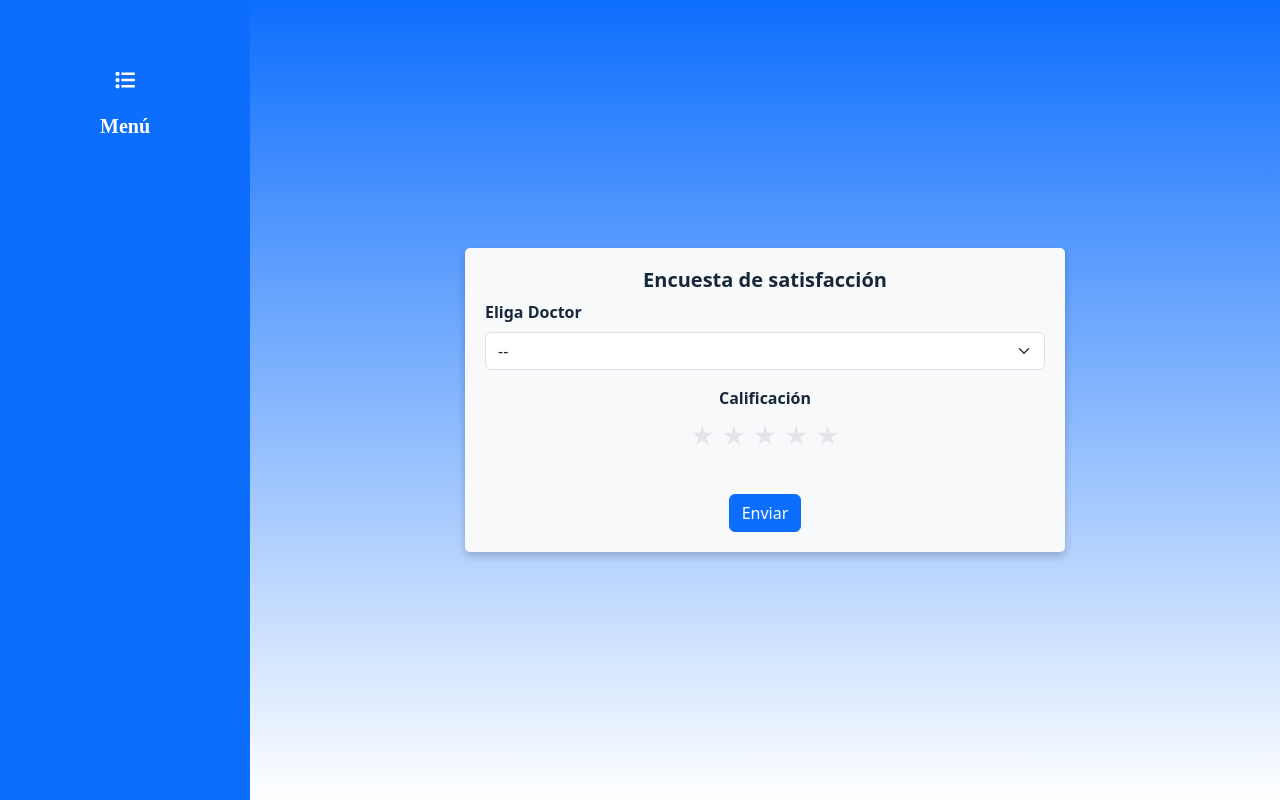
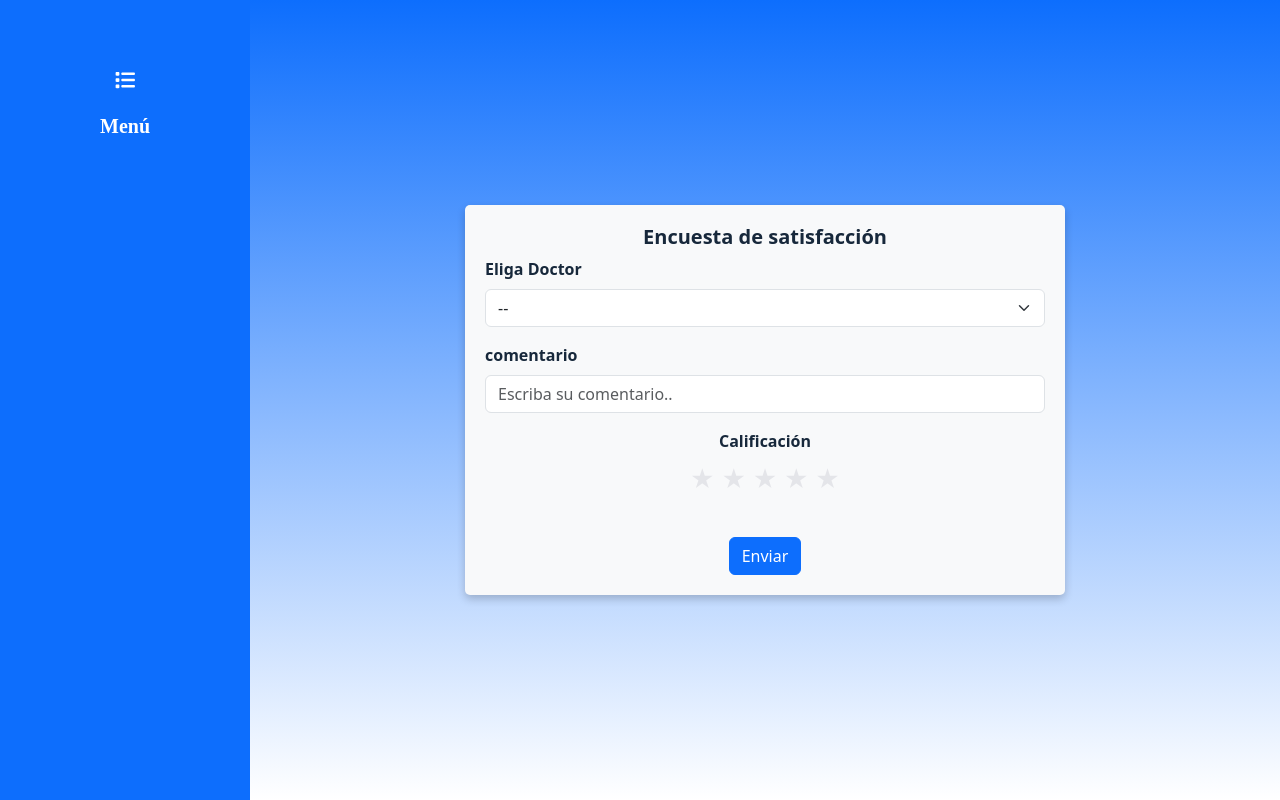
Before and after one commit to kevelopers/Clinica, a Flask app: page /calificacion/ in a window 1280 px wide. Run offline with Flask 3, Linux system fonts and the light colour scheme; some libraries are stand-ins or nearby versions.

Commit message:
comentario

```diff
--- a/templates/user/calificacion.html
+++ b/templates/user/calificacion.html
@@ -99,7 +99,13 @@
                             <!--Aqui Deben cargarse los doctores que atendieron a dicho paciente-->
                         </select>
                     </div>
+                    <div class="mb-3">
 
+                            <label for="comentario" class="form-label"><b>comentario</b></label>
+                            <input type="text" class="form-control" id="comentario" name="comentario"
+                                placeholder="Escriba su comentario.." required>
+
+                    </div>
                     <div class="mb-3 text-center">
                         <label class="form-label"><b>Calificación</b></label>
                         <div id="rating" style="font-size: 24px; color: #ffc107; cursor: pointer;">
```
